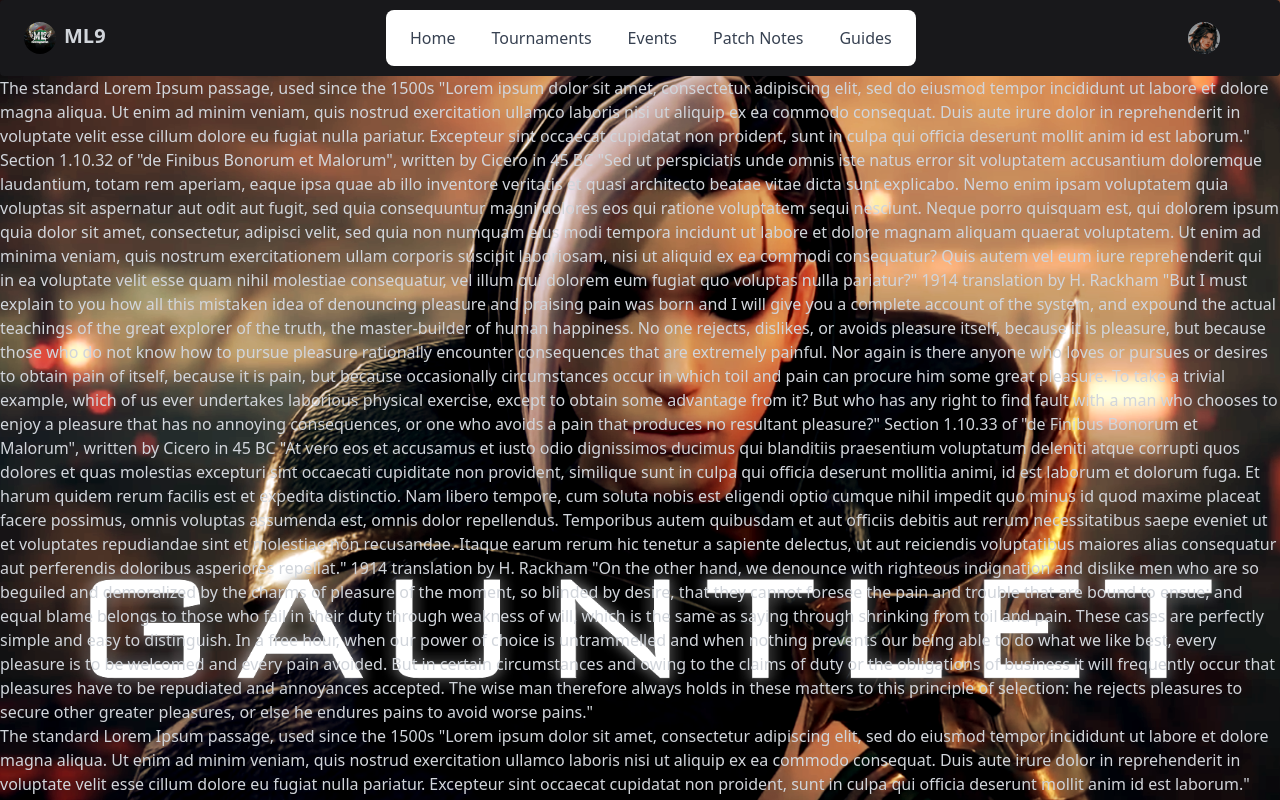
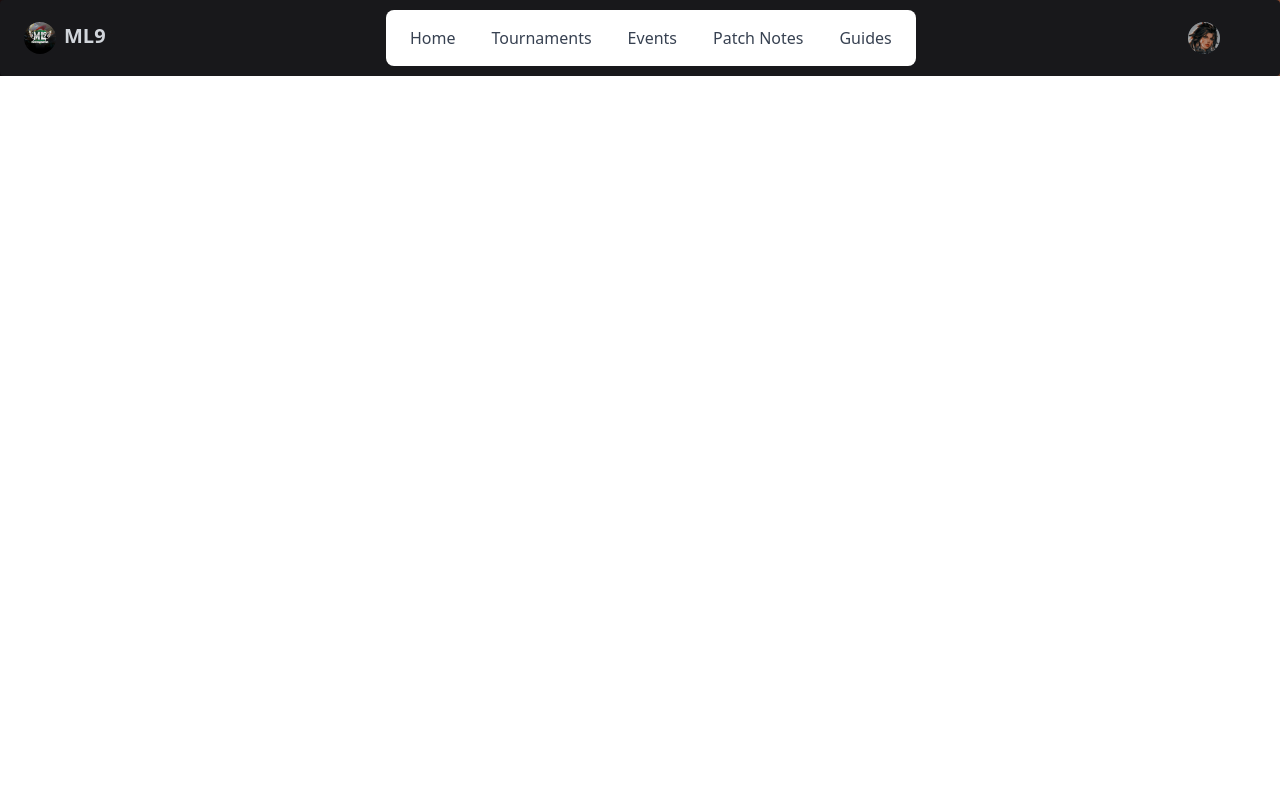
Before and after one commit to Erryn09/ml9-website, a React (Create React App) app: page / in a window 1280 px wide. Shown: the top 800 px of the page. Built offline with nearby package versions, Linux system fonts and the light colour scheme.

Commit message:
removed lorem from push

```diff
--- a/src/components/Feed.jsx
+++ b/src/components/Feed.jsx
@@ -1,70 +1,5 @@
 import React from "react";
 
 export default function Feed() {
-  return (
-    <div>
-      The standard Lorem Ipsum passage, used since the 1500s "Lorem ipsum dolor
-      sit amet, consectetur adipiscing elit, sed do eiusmod tempor incididunt ut
-      labore et dolore magna aliqua. Ut enim ad minim veniam, quis nostrud
-      exercitation ullamco laboris nisi ut aliquip ex ea commodo consequat. Duis
-      aute irure dolor in reprehenderit in voluptate velit esse cillum dolore eu
-      fugiat nulla pariatur. Excepteur sint occaecat cupidatat non proident,
-      sunt in culpa qui officia deserunt mollit anim id est laborum." Section
-      1.10.32 of "de Finibus Bonorum et Malorum", written by Cicero in 45 BC
-      "Sed ut perspiciatis unde omnis iste natus error sit voluptatem
-      accusantium doloremque laudantium, totam rem aperiam, eaque ipsa quae ab
-      illo inventore veritatis et quasi architecto beatae vitae dicta sunt
-      explicabo. Nemo enim ipsam voluptatem quia voluptas sit aspernatur aut
-      odit aut fugit, sed quia consequuntur magni dolores eos qui ratione
-      voluptatem sequi nesciunt. Neque porro quisquam est, qui dolorem ipsum
-      quia dolor sit amet, consectetur, adipisci velit, sed quia non numquam
-      eius modi tempora incidunt ut labore et dolore magnam aliquam quaerat
-      voluptatem. Ut enim ad minima veniam, quis nostrum exercitationem ullam
-      corporis suscipit laboriosam, nisi ut aliquid ex ea commodi consequatur?
-      Quis autem vel eum iure reprehenderit qui in ea voluptate velit esse quam
-      nihil molestiae consequatur, vel illum qui dolorem eum fugiat quo voluptas
-      nulla pariatur?" 1914 translation by H. Rackham "But I must explain to you
-      how all this mistaken idea of denouncing pleasure and praising pain was
-      born and I will give you a complete account of the system, and expound the
-      actual teachings of the great explorer of the truth, the master-builder of
-      human happiness. No one rejects, dislikes, or avoids pleasure itself,
-      because it is pleasure, but because those who do not know how to pursue
-      pleasure rationally encounter consequences that are extremely painful. Nor
-      again is there anyone who loves or pursues or desires to obtain pain of
-      itself, because it is pain, but because occasionally circumstances occur
-      in which toil and pain can procure him some great pleasure. To take a
-      trivial example, which of us ever undertakes laborious physical exercise,
-      except to obtain some advantage from it? But who has any right to find
-      fault with a man who chooses to enjoy a pleasure that has no annoying
-      consequences, or one who avoids a pain that produces no resultant
-      pleasure?" Section 1.10.33 of "de Finibus Bonorum et Malorum", written by
-      Cicero in 45 BC "At vero eos et accusamus et iusto odio dignissimos
-      ducimus qui blanditiis praesentium voluptatum deleniti atque corrupti quos
-      dolores et quas molestias excepturi sint occaecati cupiditate non
-      provident, similique sunt in culpa qui officia deserunt mollitia animi, id
-      est laborum et dolorum fuga. Et harum quidem rerum facilis est et expedita
-      distinctio. Nam libero tempore, cum soluta nobis est eligendi optio cumque
-      nihil impedit quo minus id quod maxime placeat facere possimus, omnis
-      voluptas assumenda est, omnis dolor repellendus. Temporibus autem
-      quibusdam et aut officiis debitis aut rerum necessitatibus saepe eveniet
-      ut et voluptates repudiandae sint et molestiae non recusandae. Itaque
-      earum rerum hic tenetur a sapiente delectus, ut aut reiciendis
-      voluptatibus maiores alias consequatur aut perferendis doloribus
-      asperiores repellat." 1914 translation by H. Rackham "On the other hand,
-      we denounce with righteous indignation and dislike men who are so beguiled
-      and demoralized by the charms of pleasure of the moment, so blinded by
-      desire, that they cannot foresee the pain and trouble that are bound to
-      ensue; and equal blame belongs to those who fail in their duty through
-      weakness of will, which is the same as saying through shrinking from toil
-      and pain. These cases are perfectly simple and easy to distinguish. In a
-      free hour, when our power of choice is untrammelled and when nothing
-      prevents our being able to do what we like best, every pleasure is to be
-      welcomed and every pain avoided. But in certain circumstances and owing to
-      the claims of duty or the obligations of business it will frequently occur
-      that pleasures have to be repudiated and annoyances accepted. The wise man
-      therefore always holds in these matters to this principle of selection: he
-      rejects pleasures to secure other greater pleasures, or else he endures
-      pains to avoid worse pains."
-    </div>
-  );
+  return <div></div>;
 }
```
